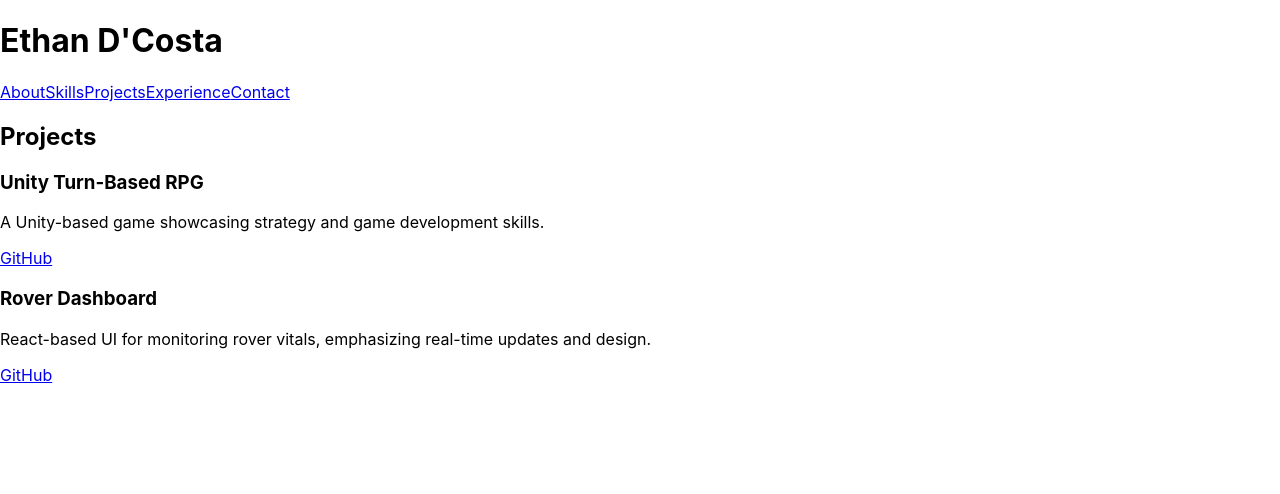
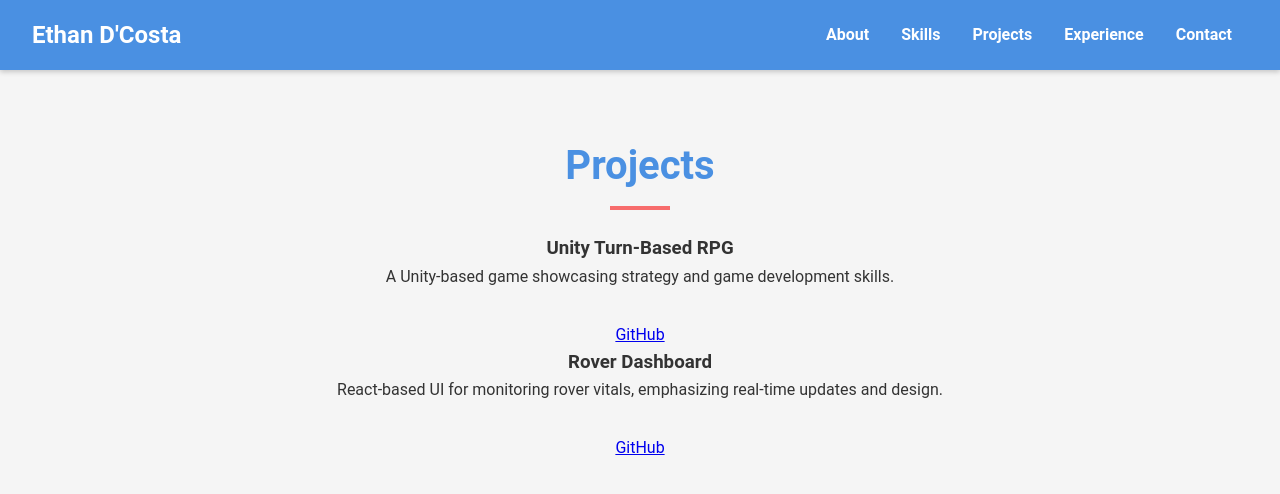
Before and after one commit to ethandcosta/website, a React (Create React App) app: page /projects in a window 1280 px wide. Shown: the top 494 px of the page. Built offline with nearby package versions, Linux system fonts and the light colour scheme.

Commit message:
added css

```diff
--- a/src/App.css
+++ b/src/App.css
@@ -1,13 +1,194 @@
+/* General Reset */
+* {
+  margin: 0;
+  padding: 0;
+  box-sizing: border-box;
+}
+
+/* Root Variables */
+:root {
+  --primary-color: #4a90e2;
+  --secondary-color: #f5f5f5;
+  --text-color: #333;
+  --accent-color: #f76c6c;
+  --font-family: 'Roboto', sans-serif;
+}
+
+/* Body Styling */
+body {
+  font-family: var(--font-family);
+  color: var(--text-color);
+  background: var(--secondary-color);
+  line-height: 1.6;
+}
+
+/* Header Styling */
 header {
+  background: var(--primary-color);
+  color: white;
+  padding: 1rem 2rem;
   display: flex;
   justify-content: space-between;
-  padding: 1rem;
-  background-color: #282c34;
-  color: white;
+  align-items: center;
+  box-shadow: 0 2px 5px rgba(0, 0, 0, 0.2);
+  position: sticky;
+  top: 0;
+  z-index: 1000;
 }
 
-nav a {
-  margin: 0 1rem;
+header h1 {
+  font-size: 1.5rem;
+}
+
+header nav a {
   color: white;
   text-decoration: none;
+  margin: 0 1rem;
+  font-weight: bold;
+  transition: color 0.3s;
 }
+
+header nav a:hover {
+  color: var(--accent-color);
+}
+
+/* Section Styling */
+section {
+  padding: 4rem 2rem;
+  text-align: center;
+}
+
+section h2 {
+  font-size: 2.5rem;
+  margin-bottom: 1.5rem;
+  color: var(--primary-color);
+  position: relative;
+}
+
+section h2::after {
+  content: '';
+  width: 60px;
+  height: 4px;
+  background: var(--accent-color);
+  display: block;
+  margin: 0.5rem auto;
+}
+
+section p {
+  font-size: 1rem;
+  margin-bottom: 2rem;
+  max-width: 800px;
+  margin-left: auto;
+  margin-right: auto;
+}
+
+/* Skills Grid */
+.skills {
+  display: flex;
+  justify-content: center;
+  flex-wrap: wrap;
+  gap: 2rem;
+}
+
+.skills svg {
+  font-size: 4rem;
+  color: var(--primary-color);
+  transition: transform 0.3s, color 0.3s;
+}
+
+.skills svg:hover {
+  transform: scale(1.2);
+  color: var(--accent-color);
+}
+
+/* Project Cards */
+.projects {
+  display: flex;
+  justify-content: center;
+  flex-wrap: wrap;
+  gap: 2rem;
+}
+
+.projects article {
+  background: white;
+  padding: 1.5rem;
+  border-radius: 10px;
+  box-shadow: 0 4px 6px rgba(0, 0, 0, 0.1);
+  width: 300px;
+  transition: transform 0.3s, box-shadow 0.3s;
+}
+
+.projects article:hover {
+  transform: translateY(-10px);
+  box-shadow: 0 6px 10px rgba(0, 0, 0, 0.15);
+}
+
+.projects h3 {
+  font-size: 1.5rem;
+  color: var(--primary-color);
+  margin-bottom: 1rem;
+}
+
+.projects p {
+  font-size: 1rem;
+  color: var(--text-color);
+}
+
+.projects a {
+  text-decoration: none;
+  color: var(--accent-color);
+  font-weight: bold;
+}
+
+.projects a:hover {
+  text-decoration: underline;
+}
+
+/* Contact Section */
+.contact {
+  background: var(--primary-color);
+  color: white;
+  padding: 4rem 2rem;
+  text-align: center;
+}
+
+.contact a {
+  color: white;
+  text-decoration: none;
+  font-weight: bold;
+}
+
+.contact a:hover {
+  color: var(--accent-color);
+}
+
+/* Footer */
+footer {
+  text-align: center;
+  padding: 1rem;
+  background: #333;
+  color: white;
+  font-size: 0.9rem;
+}
+
+/* Responsive Design */
+@media (max-width: 768px) {
+  header {
+    flex-direction: column;
+    align-items: center;
+  }
+
+  header nav {
+    margin-top: 1rem;
+  }
+
+  header nav a {
+    margin: 0.5rem;
+  }
+
+  .skills,
+  .projects {
+    flex-direction: column;
+    gap: 1rem;
+  }
+}
--- a/src/App.js
+++ b/src/App.js
@@ -6,6 +6,7 @@ import Skills from "./components/Skills";
 import Projects from "./components/Projects";
 import Experience from "./components/Experience";
 import Contact from "./components/Contact";
+import './App.css';
 
 const App = () => (
   <Router>
```
